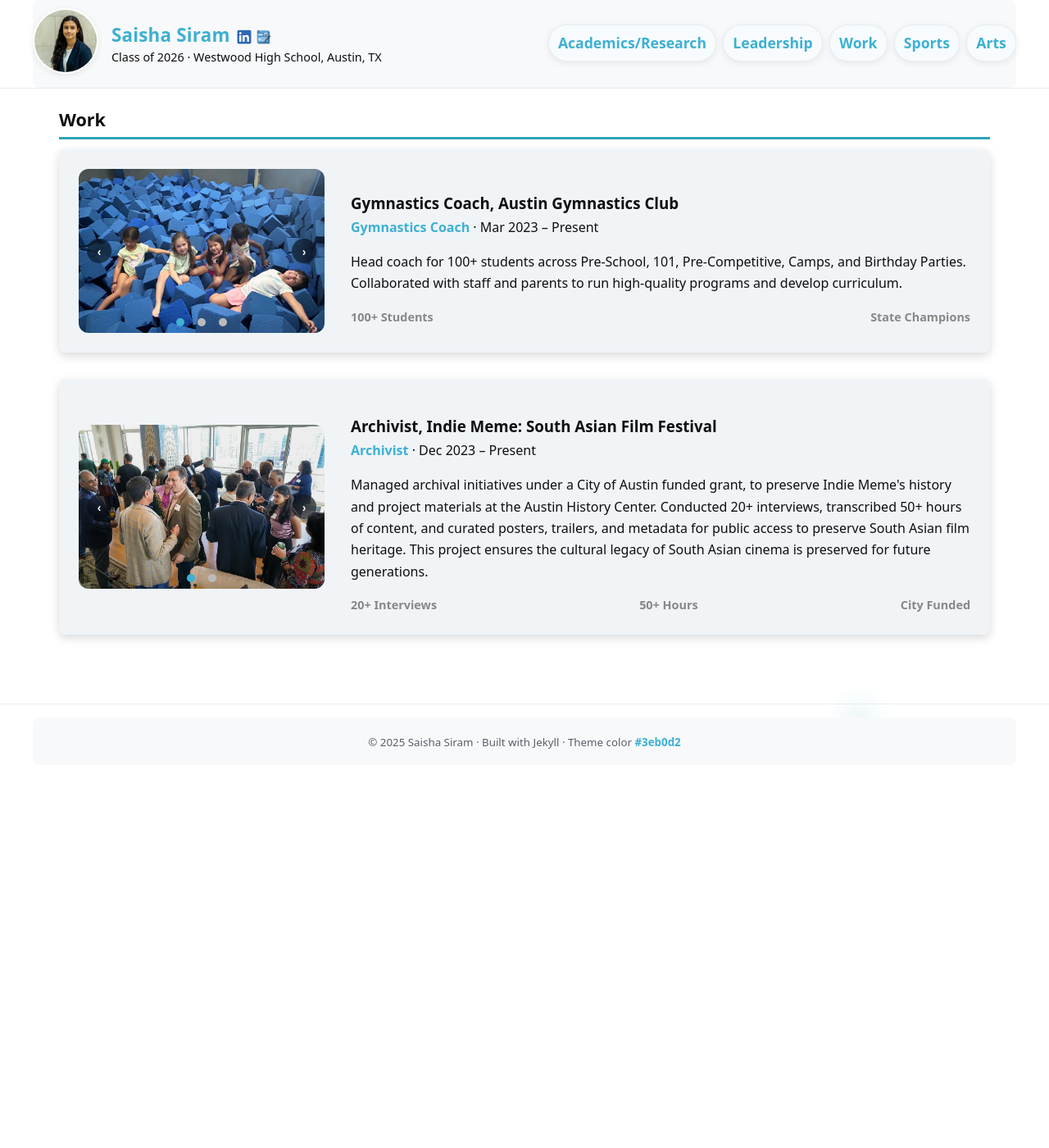
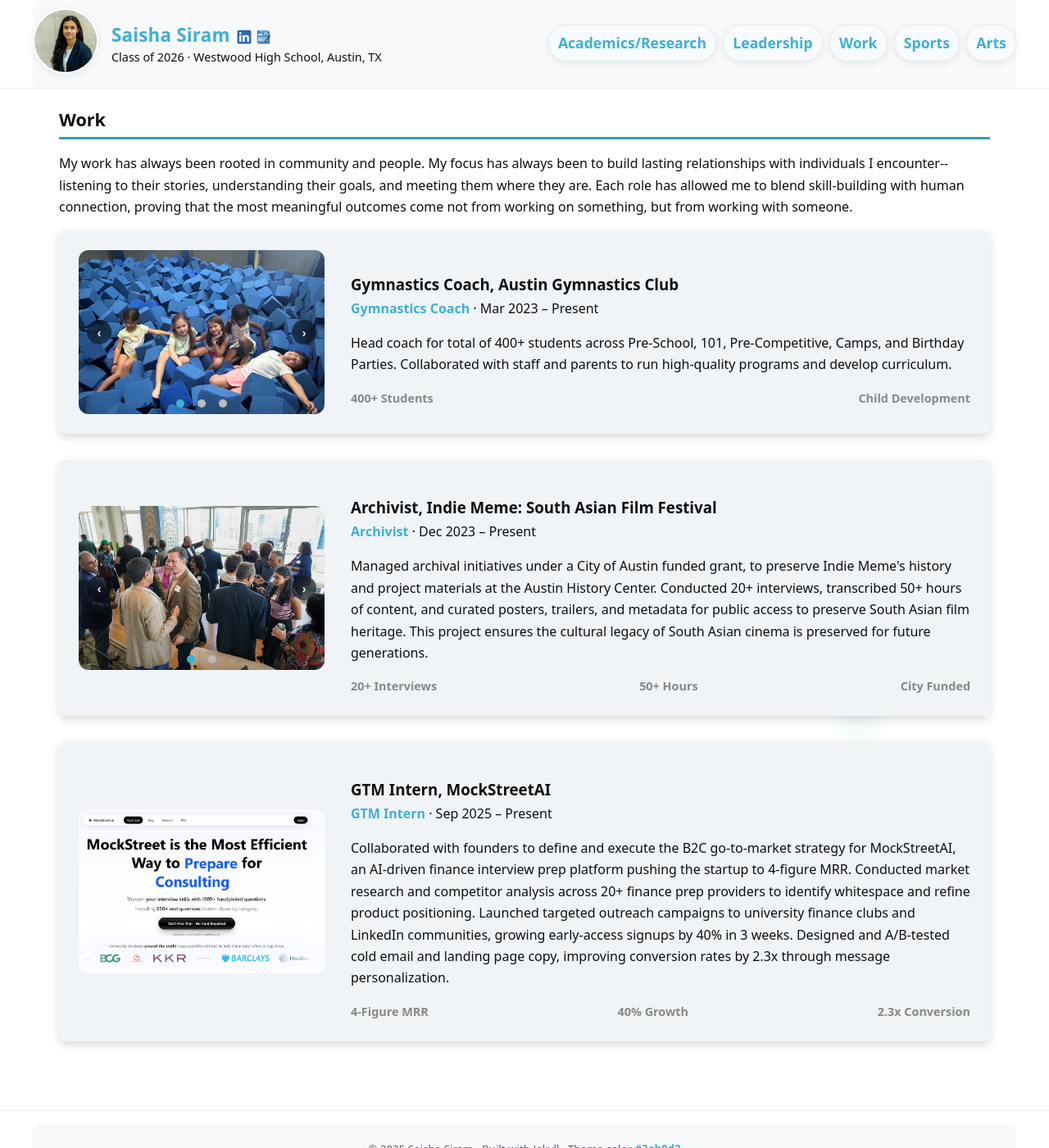
Before and after one commit to saisha08/profile, a Jekyll site: the page built from pages/work.md, in a window 1280 px wide and 1400 px high. Shown: the whole window at 82% size. Built offline with Jekyll 4.4.1, drawn with Linux system fonts in a browser that asks for light colours.

Commit message:
Update work and leadership pages: Add MockStreetAI work card, update coaching stats, fix student counts

```diff
--- a/pages/work.md
+++ b/pages/work.md
@@ -6,6 +6,8 @@
 
 <section class="section">
   <h2>Work</h2>
+
+  <p>My work has always been rooted in community and people. My focus has always been to build lasting relationships with individuals I encounter--listening to their stories, understanding their goals, and meeting them where they are. Each role has allowed me to blend skill-building with human connection, proving that the most meaningful outcomes come not from working on something, but from working with someone.</p>
 
   <div class="work-cards-stack">
     <!-- Gymnastics Coach Card -->
@@ -27,10 +29,10 @@
       <div class="content" style="flex: 1;">
         <h3 style="margin-bottom: 0;">Gymnastics Coach, Austin Gymnastics Club</h3>
         <div class="meta" style="margin-top: 0;"><strong style="color: #3eb0d2;">Gymnastics Coach</strong> · Mar 2023 – Present</div>
-        <p>Head coach for 100+ students across Pre-School, 101, Pre-Competitive, Camps, and Birthday Parties. Collaborated with staff and parents to run high-quality programs and develop curriculum.</p>
+        <p>Head coach for total of 400+ students across Pre-School, 101, Pre-Competitive, Camps, and Birthday Parties. Collaborated with staff and parents to run high-quality programs and develop curriculum.</p>
         <div class="activity-stats" style="display: flex; gap: 1rem; font-size: 0.9rem; color: #888; margin-top: 1rem;">
-          <span>100+ Students</span>
-          <span>State Champions</span>
+          <span>400+ Students</span>
+          <span>Child Development</span>
         </div>
       </div>
     </article>
@@ -60,6 +62,23 @@
         </div>
       </div>
     </article>
+
+    <!-- MockStreetAI Card -->
+    <article class="work-card" style="display: flex; gap: 2rem; margin-bottom: 2rem; padding: 1.5rem; background: #f0f4f7; border-radius: 8px; box-shadow: 0 4px 12px rgba(0, 0, 0, 0.15); align-items: center;">
+      <div class="carousel-container" style="flex: 0 0 300px; position: relative;">
+        <img src="{{ '/assets/img/MockStreet/Screenshot 2025-11-02 122327.png' | relative_url }}" alt="MockStreetAI platform" style="width: 100%; height: 200px; object-fit: cover; border-radius: 8px; display: block;">
+      </div>
+      <div class="content" style="flex: 1;">
+        <h3 style="margin-bottom: 0;">GTM Intern, MockStreetAI</h3>
+        <div class="meta" style="margin-top: 0;"><strong style="color: #3eb0d2;">GTM Intern</strong> · Sep 2025 – Present</div>
+        <p>Collaborated with founders to define and execute the B2C go-to-market strategy for MockStreetAI, an AI-driven finance interview prep platform pushing the startup to 4-figure MRR. Conducted market research and competitor analysis across 20+ finance prep providers to identify whitespace and refine product positioning. Launched targeted outreach campaigns to university finance clubs and LinkedIn communities, growing early-access signups by 40% in 3 weeks. Designed and A/B-tested cold email and landing page copy, improving conversion rates by 2.3x through message personalization.</p>
+        <div class="activity-stats" style="display: flex; gap: 1rem; font-size: 0.9rem; color: #888; margin-top: 1rem;">
+          <span>4-Figure MRR</span>
+          <span>40% Growth</span>
+          <span>2.3x Conversion</span>
+        </div>
+      </div>
+    </article>
   </div>
 </section>
 
```
Also changed, not shown: pages/leadership.md (+3 -3 lines), assets/img/MockStreet/Screenshot 2025-11-02 122327.png (added).
